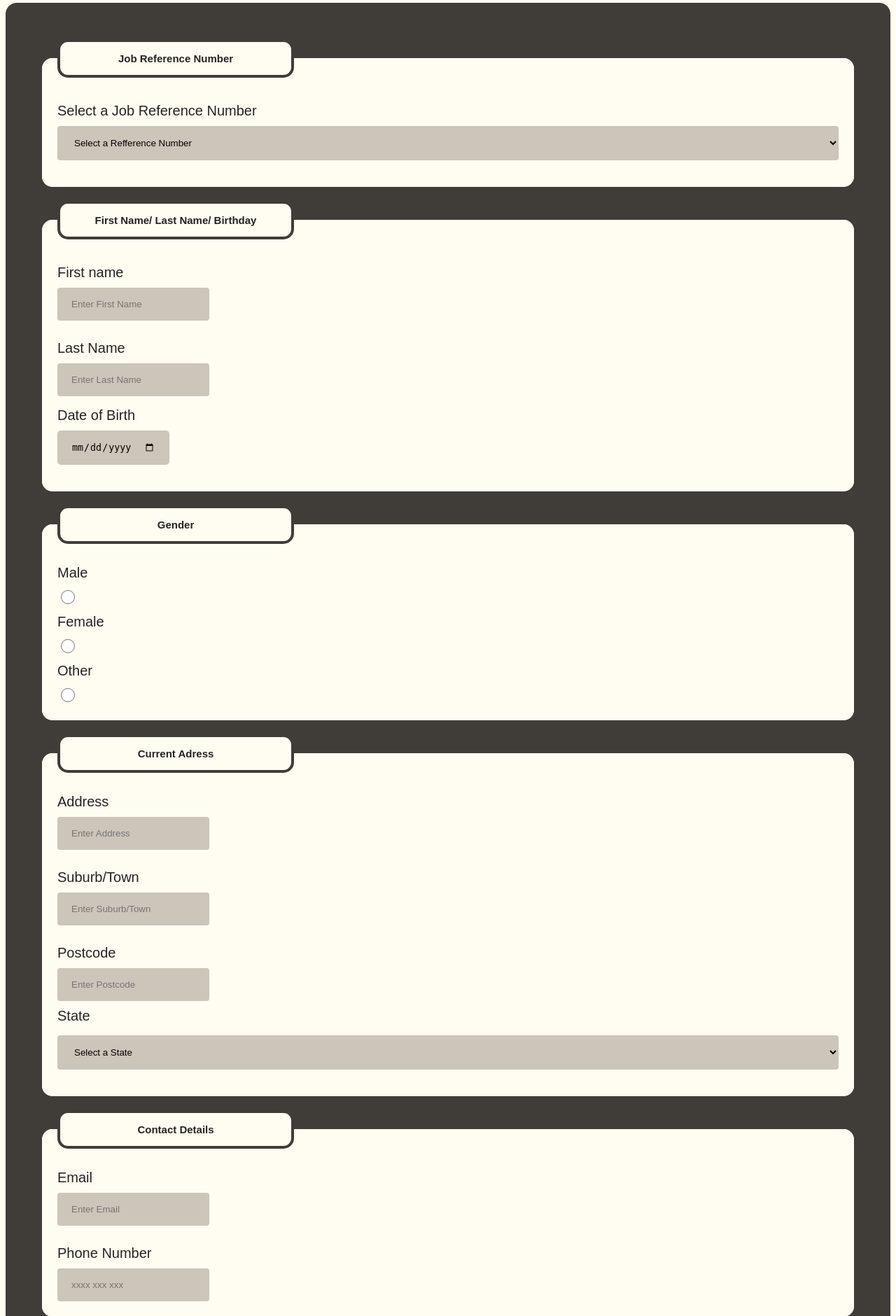
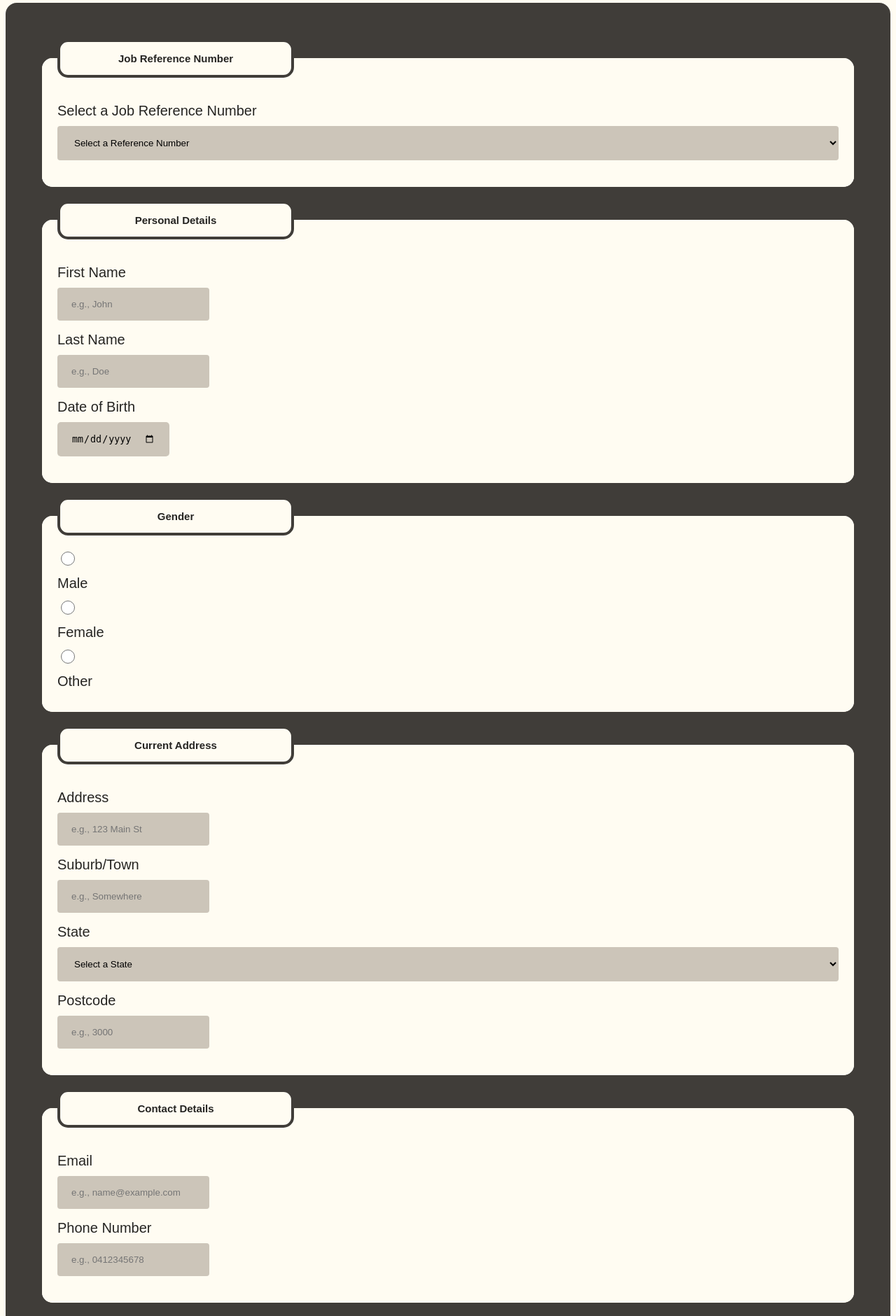
Before and after one commit to 105837232/project2, a PHP site: page /apply.php in a window 1280 px wide. Shown: the part 253-2133 px from the top of the page at 70% size. Run offline with PHP 8.4, Linux system fonts and the light colour scheme.

Commit message:
fixed some of the minor errors with the apply page

```diff
--- a/apply.php
+++ b/apply.php
@@ -9,138 +9,127 @@
     <link rel="stylesheet" href="styles/styles.css">
 </head>
 <body>
-    <!--replaced the header with a php include-->
     <?php include 'header.inc'; ?>
 
     <br>
     <h2 id="applyh2">Job Application Form</h2>
     <div class="container">
         <main>
-            <!--make sure that when submitted it goes to this link-->
             <form method = "post" action = "http://mercury.swin.edu.au/it000000/formtest.php">
-            <!--creates a container around this part of the page that has a legend for jobrefernce
-            creates a class specific to it called jobref-->
             <fieldset class="jobref">
                 <legend>Job Reference Number</legend>
-                <p> <label for = "referenceNumber"> Select a Job Reference Number</label>
+                <p> <label for = "referenceNumber">Select a Job Reference Number</label>
                     <select name = "referenceNumber" id = "referenceNumber" required="required">
-                        <!--make sure that the option displayed will deactivate once the user has selected an option-->
-                        <option value="" disabled selected>Select a Refference Number</option>
+                        <option value="" disabled selected>Select a Reference Number</option>
                         <option value="REF001">REF001: Senior Cybersecurity Specialist</option>
                         <option value="REF002">REF002: Junior Software Developer</option>
                         <option value="REF003">REF003: Entry-Level Data Analyst</option>
                     </select>
                 </p>
             </fieldset>
-            <!--creates a container around this part of the page that has a legend for First Name/ Last Name/ Birthday
-            creates a class specific to it called personal-->
             <fieldset class="personal">
-                <legend>First Name/ Last Name/ Birthday</legend>
-                <p><label for = "name"> First name</label>
-                    <!--makes a textbox for the firstname-->
-                    <input type = "text" name = "name" id = "name" maxlength = "20" required="required" placeholder="Enter First Name"> <br>
-                    <!--creates a space inbetween the two-->
-                    <br>
-                    <label for = "lastname"> Last Name </label>
-                    <!--makes a textbox for the lastname-->
-                    <input type = "text" name = "lastname" id = "lastname" maxlength = "20" required="required" placeholder="Enter Last Name">
+                <legend>Personal Details</legend>
+                <p>
+                    <label for = "firstName">First Name</label>
+                    <input type = "text" name = "firstName" id = "firstName" maxlength = "20" required="required" placeholder="e.g., John">
                 </p>
-                <p><label for="date">Date of Birth</label>
-                    <input type="date" name="date" id="date" required><br>
+                <p>
+                    <label for = "lastName">Last Name</label>
+                    <input type = "text" name = "lastName" id = "lastName" maxlength = "20" required="required" placeholder="e.g., Doe">
+                </p>
+                <p>
+                    <label for="date">Date of Birth</label>
+                    <input type="date" name="date" id="date" required>
                 </p>
             </fieldset>
-            <!--creates a container around this part of the page that has a legend for Gender
-            creates a class specific to it called gender-->
             <fieldset class="gender">
                 <legend>Gender</legend>
-                <!--makes 3 radio buttons for the gender-->
+                <input type = "radio" name = "gender" id = "Male" value = "Male" required="required">
                 <label for = "Male">Male</label>
-                <input type = "radio" name = "gender" id = "Male" required="required">
 
+                <input type = "radio" name = "gender" id = "Female" value = "Female" required="required">
                 <label for = "Female">Female</label>
-                <input type = "radio" name = "gender" id = "Female" required="required">
 
+                <input type = "radio" name = "gender" id = "Other" value = "Other" required="required">
                 <label for = "Other">Other</label>
-                <input type = "radio" name = "gender" id = "Other" required="required">
             </fieldset>
-            <!--creates a container around this part of the page that has a legend for Current Address
-            creates a class specific to it called postal-->
             <fieldset class="postal">
-                <legend>Current Adress</legend>
-                <!--makes a textbox for the address-->
-                <label for = "address"> Address</label>
-                <input type = "text" name = "address" id = "address" maxlength = "40" required="required" placeholder="Enter Address"> <br>
-                <!--makes a textbox for the suburb-->
-                <br>
-                <label for = "suburb"> Suburb/Town </label>
-                <input type = "text" name = "suburb" id = "suburb" maxlength = "40" required="required" placeholder="Enter Suburb/Town"> <br>
-                <!--makes a dropdown box that holds the states-->
-                <br>
-                <!--creates a textbox for the postal code-->
-                <label for = "postcode"> Postcode</label>
-                <!--maxlength makes sure that there can only be 4 digits entered-->
-                <input type = "text" name = "postcode" id = "postcode" maxlength = "4" minlength = "4" required placeholder="Enter Postcode" > <br>
-                <label for = "state"> State</label>
-                <p><select name = "state" id = "state" required="required">
-                    <!--make sure that the option displayed will deactivate once the user has selected an option-->
+                <legend>Current Address</legend>
+                <p>
+                    <label for = "address">Address</label>
+                    <input type = "text" name = "address" id = "address" maxlength = "40" required="required" placeholder="e.g., 123 Main St">
+                </p>
+                <p>
+                    <label for = "suburb">Suburb/Town</label>
+                    <input type = "text" name = "suburb" id = "suburb" maxlength = "40" required="required" placeholder="e.g., Somewhere">
+                </p>
+                <p>
+                    <label for = "state">State</label>
+                    <select name = "state" id = "state" required="required">
                         <option value="" disabled selected>Select a State</option>
+                        <option value="ACT">Australian Capital Territory</option>
                         <option value="NSW">New South Wales</option>
-                    <option value="VIC">Victoria</option>
+                        <option value="NT">Northern Territory</option>
                         <option value="QLD">Queensland</option>
                         <option value="SA">South Australia</option>
+                        <option value="TAS">Tasmania</option>
+                        <option value="VIC">Victoria</option>
                         <option value="WA">Western Australia</option>
-                    <option value="TAS">Tasmania</option>
-                    <option value="NT">Northern Territory</option>
-                    <option value="ACT">Australian Capital Territory</option>
-                </select> <br>
+                    </select>
+                </p>
+                <p>
+                    <label for = "postcode">Postcode</label>
+                    <input type = "text" name = "postcode" id = "postcode" maxlength = "4" minlength = "4" required placeholder="e.g., 3000">
+                </p>
             </fieldset>
-            <!--creates a container around this part of the page that has a legend for Contact Details
-            creates a class specific to it called contactdetails-->
             <fieldset class="contactdetails">
-                <!--creates a textbox for the email-->
                 <legend>Contact Details</legend>
-                <label for="email"> Email</label>
-                <input type="text" name = "email" id="email" pattern="[a-z0-9._%+-]+@[a-z0-9.-]+\.[a-z]{2,4}$" placeholder="Enter Email" > <br>
-                <!--makes a space inbetween the two-->
-                <br>
-                <!--makes a textbox for the phonenumber-->
+                <p>
+                    <label for="email">Email</label>
+                    <input type="email" name = "email" id="email" pattern="[a-z0-9._%+-]+@[a-z0-9.-]+\.[a-z]{2,4}$" placeholder="e.g., name@example.com" required>
+                </p>
+                <p>
                     <label for="phone">Phone Number</label>
-                <input type="tel" name="phone" id="phone" pattern="[0-9]{4} [0-9]{3} [0-9]{3}" maxlength="12" minlength = "8" required placeholder="xxxx xxx xxx">
+                    <input type="tel" name="phone" id="phone" pattern="[0-9]{8,10}" maxlength="10" placeholder="e.g., 0412345678" required>
+                </p>
             </fieldset>
-            <!--creates a container around this part of the page that has a legend for skills
-            creates a class specific to it called education-->
             <fieldset class="education">
-                <!--creates a set of checkboxes that the user can selected from-->
                 <legend>Skills </legend>
                 <h3>Technical Skills</h3>
-                <!--makes it so that there is already a skill checked-->
+                <p>
+                    <input type = "checkbox" name = "skills[]" id = "html" value = "HTML">
                     <label for = "html">HTML</label>
-                <input type = "checkbox" name = "html" id = "html" value = "html"> <br>
+
+                    <input type = "checkbox" name = "skills[]" id = "css" value = "CSS">
                     <label for = "css">CSS</label>
-                <input type = "checkbox" name = "css" id = "css" value = "css">
+
+                    <input type = "checkbox" name = "skills[]" id = "javascript" value = "JavaScript">
                     <label for = "javascript">JavaScript</label>
-                <input type = "checkbox" name = "javascript" id = "javascript" value = "javascript">
+
+                    <input type = "checkbox" name = "skills[]" id = "php" value = "PHP">
                     <label for = "php">PHP</label>
-                <input type = "checkbox" name = "php" id = "php" value = "php">
+
+                    <input type = "checkbox" name = "skills[]" id = "mysql" value = "MySQL">
                     <label for = "mysql">MySQL</label>
-                <input type = "checkbox" name = "mysql" id = "mysql" value = "mysql"> <br>
-                <!--makes a text area where the user can list anyother skills that they may have
-                also sets the max rows and coloumns that the textarea has-->
-                <label for = "otherskills"> Other Skills</label>
-                <textarea name = "otherskills" id = "otherskills" rows = "5" cols = "60" placeholder = "Please list any other skills you have"></textarea> <br>
+                </p>
+                <p>
+                    <input type="checkbox" name="other_skills_checkbox" id="other_skills_checkbox">
+                    <label for="other_skills_checkbox">Other Skills</label>
+                </p>
+                <p>
+                    <textarea name = "otherSkillsDescription" id = "otherSkillsDescription" rows = "5" cols = "60" placeholder = "Please list any other skills you have, e.g., Project Management, Public Speaking..." disabled></textarea>
+                </p>
             </fieldset>
-            <!--creates a submit and reset button to submit or reset the form once the user has finished-->
             <div class="submition">
-                <input type = "submit" value = "Submit">
-                <input type = "reset" value = "Reset form">
+                <input type = "submit" value = "Apply Now">
+                <input type = "reset" value = "Reset Form">
             </div>
             </form>
         </main>
     </div>
     <br>
-    <!--creates a footer-->
-    <!--replaced the footer with a php include-->
     <?php include 'footer.inc'; ?>
 
+    <script src="scripts/apply.js"></script>
 </body>
 </html>
```
Lines whose indentation alone changed are shown as unchanged.
